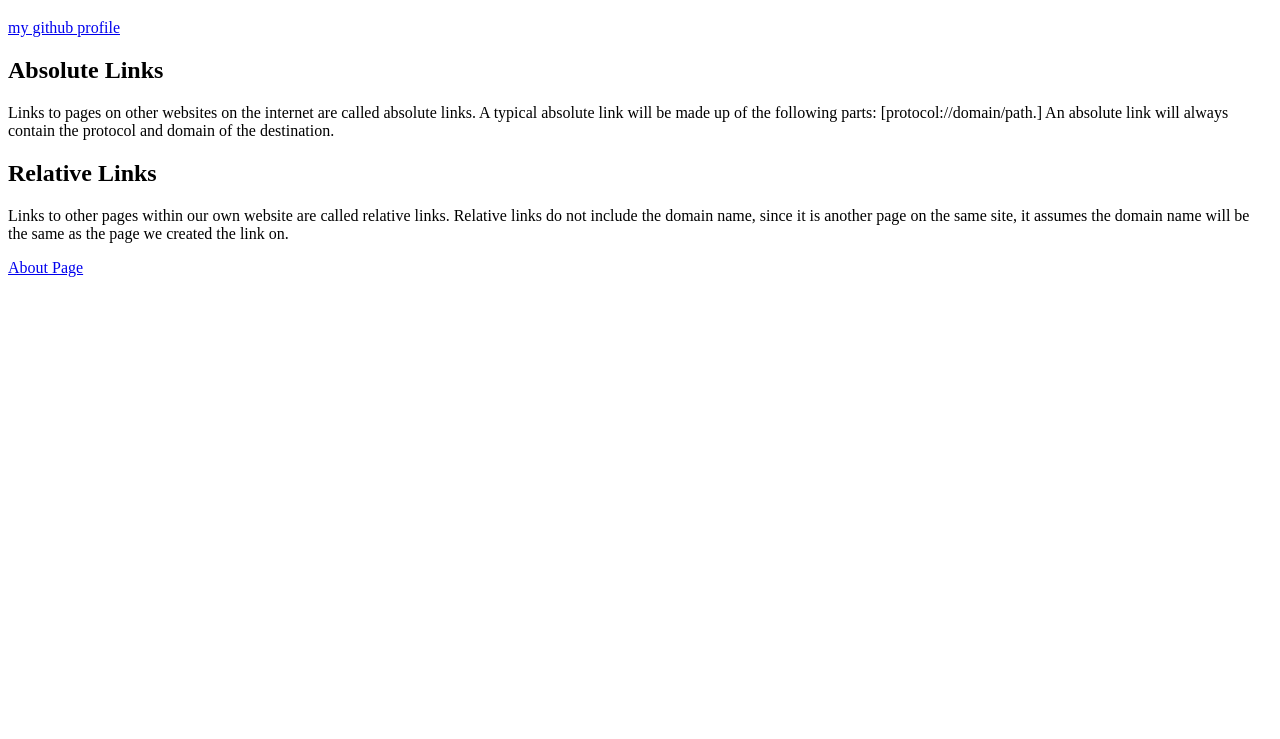
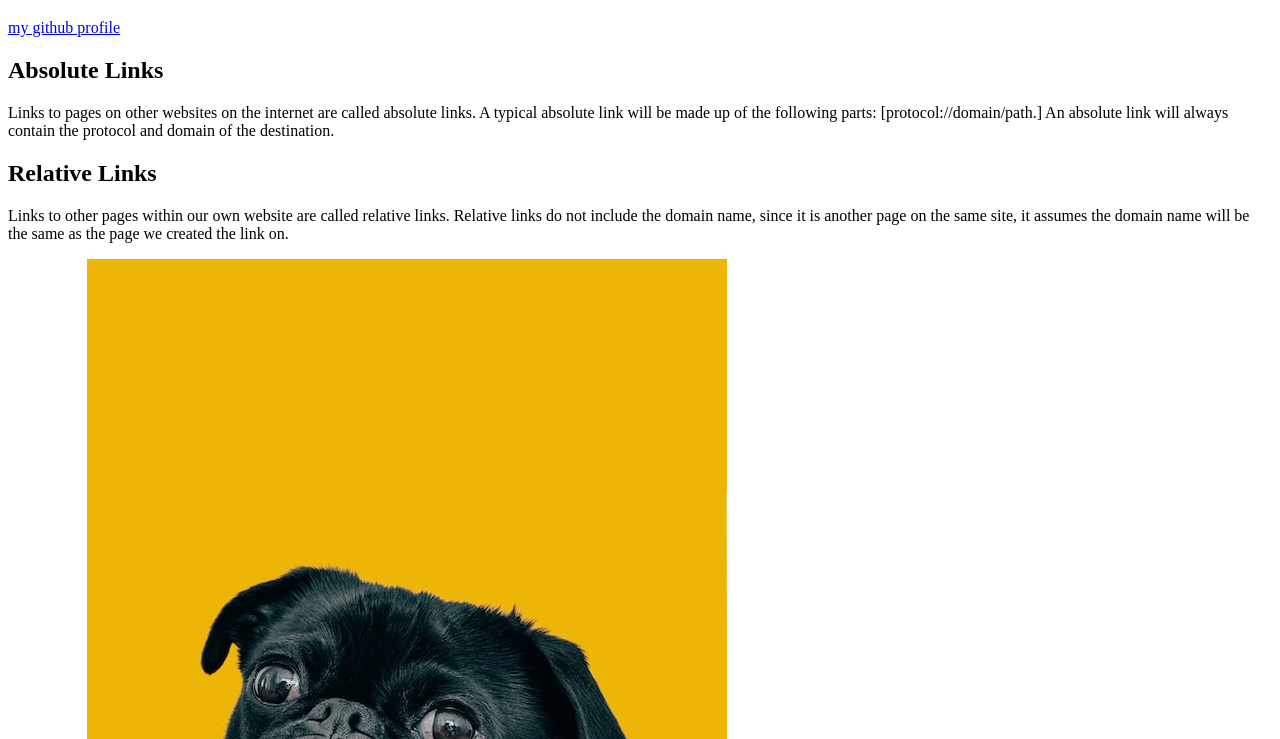
Before and after one commit to AnimeshKumar923/web-dev-learning, a plain HTML site: page links-and-images/index.html in a window 1280 px wide. Shown: the part 61-800 px from the top of the page. Drawn offline with Linux system fonts and the light colour scheme.

Commit message:
image tags and application

```diff
--- a/links-and-images/index.html
+++ b/links-and-images/index.html
@@ -27,5 +27,7 @@
     </p>
 
     <a href="./pages/about.html">About Page</a>
+
+    <img src="images/dog.jpg"
   </body>
 </html>
```
Also changed, not shown: links-and-images/images/dog.jpg (added).
